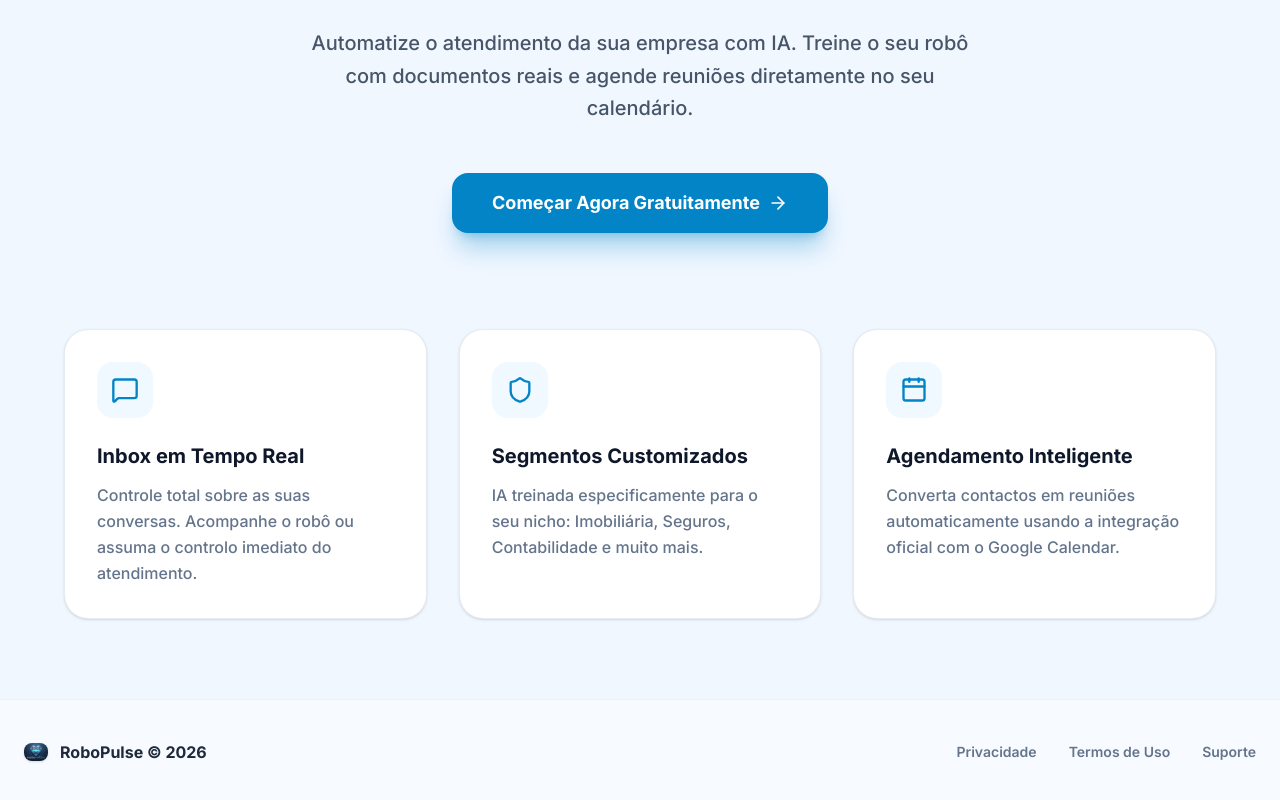
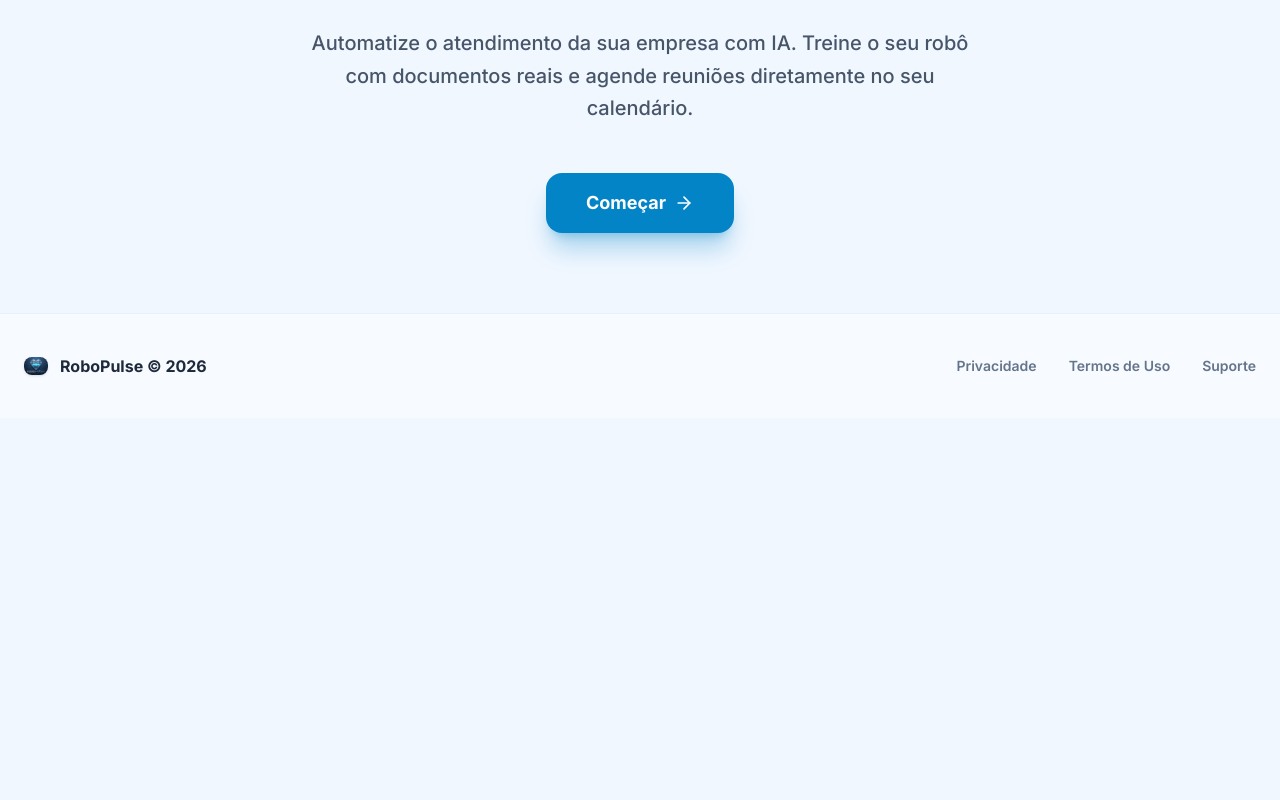
Before and after one commit to thiagomorcatty/RoboPulse, a Next.js app: page / in a window 1280 px wide. Shown: the part 546-1346 px from the top of the page. After the commit the page ends 964 px from the top, so only its background shows below. Built offline with nearby package versions, Linux system fonts and the light colour scheme; no server answers.

Commit message:
UI: simplifica splash page removendo cards e alterando texto do botão

```diff
--- a/src/app/page.tsx
+++ b/src/app/page.tsx
@@ -79,49 +79,10 @@ export default function HomePage() {
               href="/login"
               className="group flex items-center gap-2 px-10 py-4 bg-brand-600 hover:bg-brand-700 text-white font-bold text-lg rounded-2xl transition-all duration-300 shadow-xl shadow-brand-600/30 hover:-translate-y-1"
             >
-              Começar Agora Gratuitamente
+              Começar
               <ArrowRight className="w-5 h-5 group-hover:translate-x-1 transition-transform" />
             </Link>
           </div>
-        </div>
-
-        {/* Feature Cards */}
-        <div className="grid grid-cols-1 md:grid-cols-3 gap-8 max-w-6xl mx-auto mt-24 animate-[slide-up_0.6s_ease-out]">
-          {[
-            {
-              icon: MessageSquare,
-              title: "Inbox em Tempo Real",
-              description:
-                "Controle total sobre as suas conversas. Acompanhe o robô ou assuma o controlo imediato do atendimento.",
-            },
-            {
-              icon: Shield,
-              title: "Segmentos Customizados",
-              description:
-                "IA treinada especificamente para o seu nicho: Imobiliária, Seguros, Contabilidade e muito mais.",
-            },
-            {
-              icon: Calendar,
-              title: "Agendamento Inteligente",
-              description:
-                "Converta contactos em reuniões automaticamente usando a integração oficial com o Google Calendar.",
-            },
-          ].map((feature) => (
-            <div
-              key={feature.title}
-              className="group p-8 rounded-3xl bg-white border border-surface-800/80 hover:border-brand-300 transition-all duration-300 shadow-sm hover:shadow-xl hover:shadow-brand-600/5 hover:-translate-y-1"
-            >
-              <div className="w-14 h-14 rounded-2xl bg-brand-50 flex items-center justify-center mb-6 group-hover:bg-brand-100 transition-colors">
-                <feature.icon className="w-7 h-7 text-brand-600" />
-              </div>
-              <h3 className="text-xl font-bold text-surface-100 mb-3">
-                {feature.title}
-              </h3>
-              <p className="text-surface-500 leading-relaxed font-medium">
-                {feature.description}
-              </p>
-            </div>
-          ))}
         </div>
       </main>
 
```
